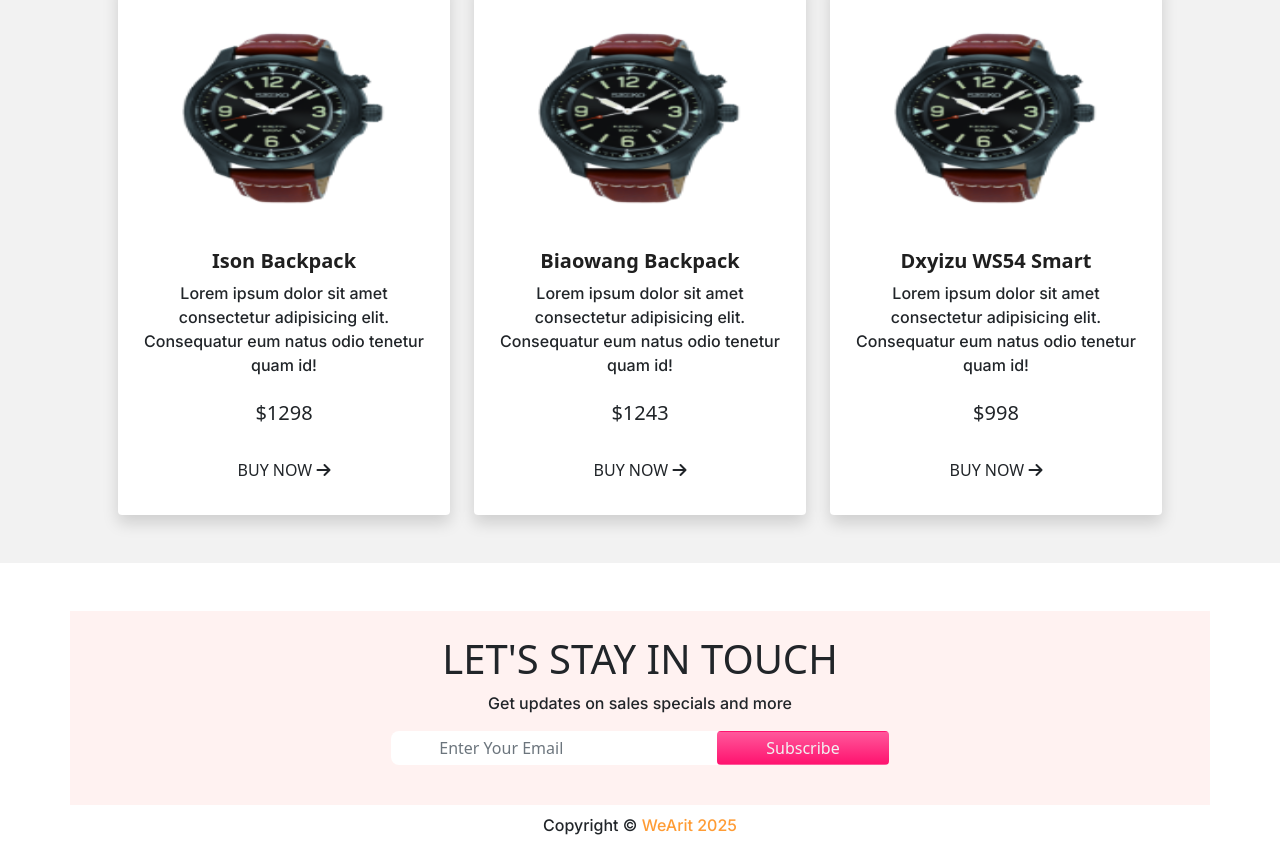
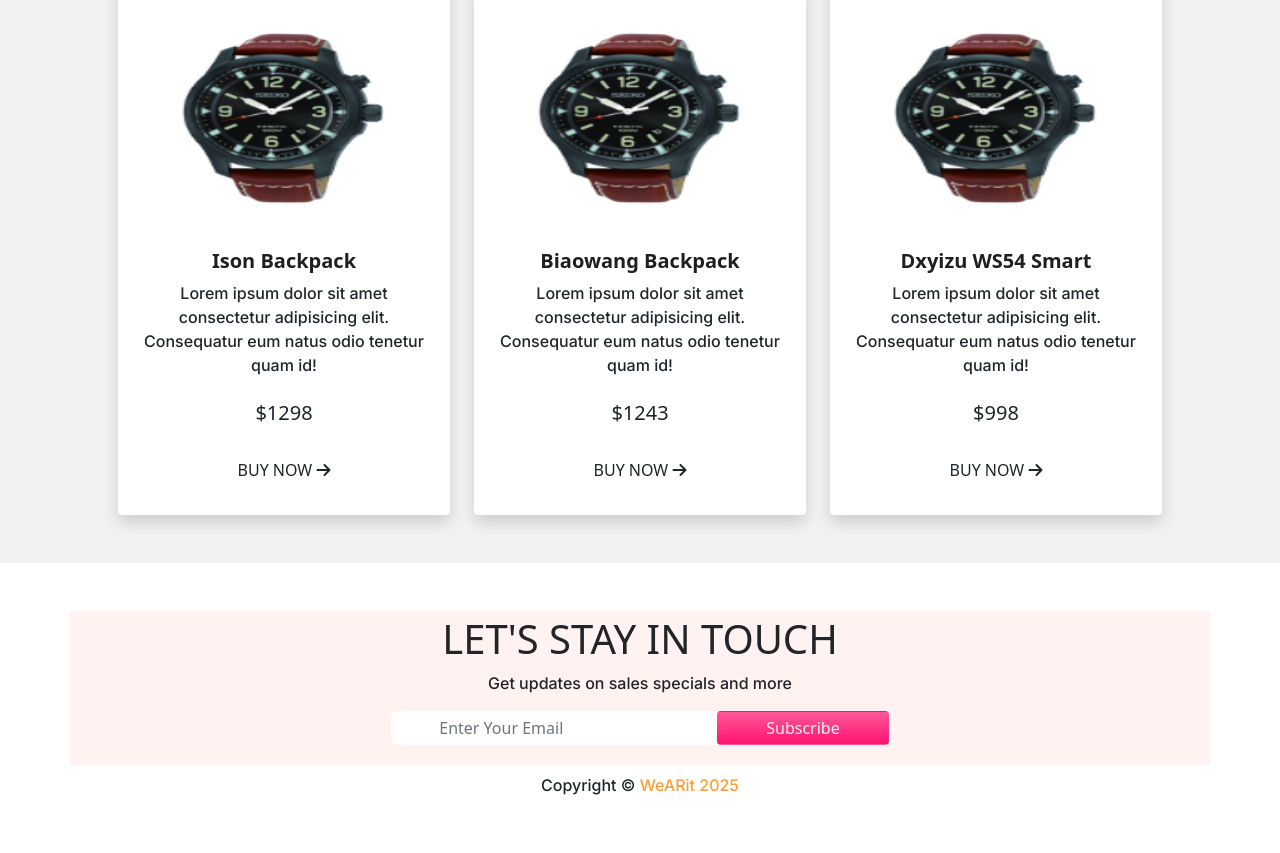
Before and after one commit to Kushal502/Group-C-CSD-CW2-Project-WeARit, a plain HTML site: page Kushal Basnet/index.html in a window 1280 px wide. Shown: the part 2535-3388 px from the top of the page. After the commit the page ends 3348 px from the top, so only its background shows below. Drawn offline with nearby package versions, Linux system fonts and the light colour scheme; no server answers.

Commit message:
Updating index.html, about.html, contact.html file

```diff
--- a/Kushal Basnet/index.html
+++ b/Kushal Basnet/index.html
@@ -316,7 +316,7 @@
 
     <!-- Footer -->
     <footer class="mt-5" id="subscribe">
-        <div class="container d-flex flex-column justify-content-center align-items-center py-4" style="background:#FFF2F1;">
+        <div class="container d-flex flex-column justify-content-center align-items-center py-1 my-1" style="background:#FFF2F1;">
             <div class="text-center">
                 <h1>LET'S STAY IN TOUCH</h1>
                 <p>Get updates on sales specials and more</p>
@@ -335,7 +335,7 @@
         <div class="text-center my-2">
             <p>
                 Copyright &copy;
-                <a href="index.html" style="color:#FF9C35; text-decoration: none;"> WeArit 2025</a>
+                <a href="index.html" style="color:#FF9C35; text-decoration: none;"> WeARit 2025</a>
             </p>
         </div>
     </footer>
```
Also changed, not shown: Kushal Basnet/about.html (+0 -7 lines), Kushal Basnet/contact.html (+0 -7 lines).
